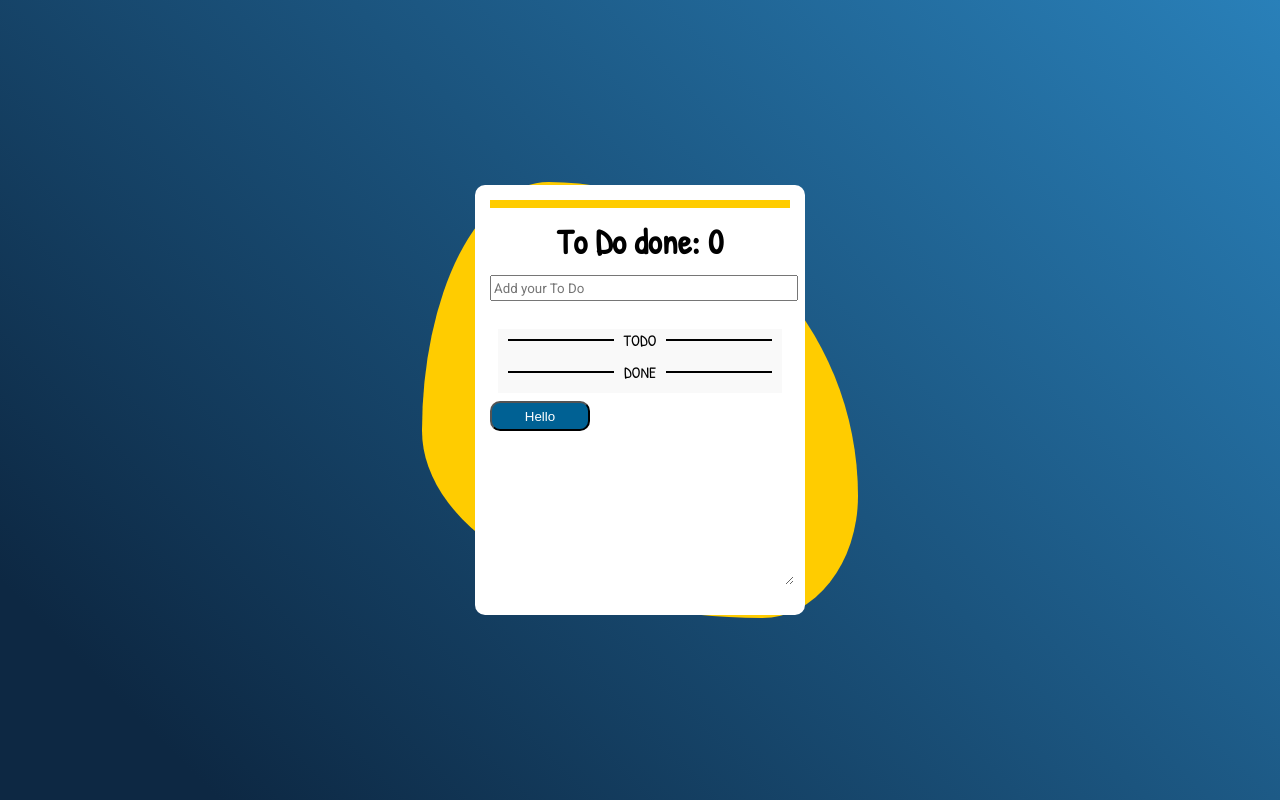
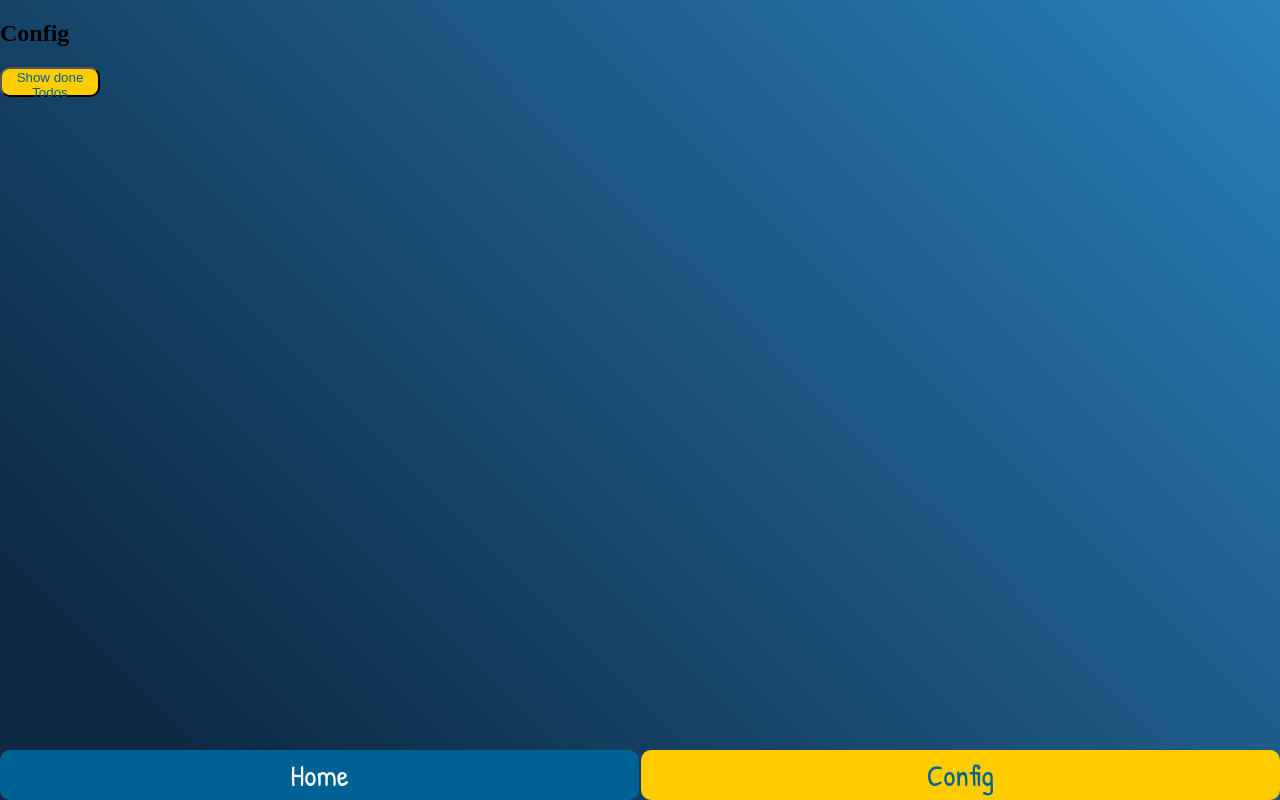
Before and after one commit to FranziHorst/to-do-list, a React (Create React App) app: page /config in a window 1280 px wide. Built offline with nearby package versions, Linux system fonts and the light colour scheme.

Commit message:
Router implement

```diff
--- a/package.json
+++ b/package.json
@@ -6,6 +6,7 @@
     "react": "^16.6.1",
     "react-dom": "^16.6.1",
     "react-keydown": "^1.9.7",
+    "react-router-dom": "^4.3.1",
     "react-scripts": "2.1.1",
     "styled-components": "^4.0.3",
     "uid": "0.0.2"
--- a/src/Components/App.js
+++ b/src/Components/App.js
@@ -1,166 +1,83 @@
+import { BrowserRouter as Router, Route, NavLink } from 'react-router-dom'
+import styled from 'styled-components'
 import React, { Component } from 'react'
-import uid from 'uid'
-import ToDoListItem from './ToDoListItem'
-import Input from './Input'
-import Counter from './Counter'
-import Seperator from './Seperator'
-import ToggleButton from './ToggleButton'
-import ProgressBar from './ProgressBar'
-import TextArea from './TextArea'
-import styled from 'styled-components'
 
-console.clear()
+import Home from './Home'
+import Config from './Config'
 
-const Layout = styled.div`
-  box-sizing: border-box;
+const Grid = styled.div`
+  display: grid;
+  grid-template-rows: auto 50px;
   height: 100vh;
-  display: flex;
-  justify-content: center;
-  align-items: center;
   background: linear-gradient(45deg, #0d2843 155px, #2980b9);
+
+  nav {
+    display: grid;
+    grid-template-columns: 1fr 1fr;
+    grid-gap: 2px;
+  }
+
+  a {
+    display: flex;
+    justify-content: center;
+    align-items: center;
+    background: #006194;
+    color: #2980b9;
+    text-decoration: none;
+    border-radius: 10px;
+    font-size: 30px;
+    font-family: 'Patrick Hand', cursive;
+    color: white;
+
+    &.selected {
+      background: #ffcc00;
+      color: #006194;
+    }
+  }
 `
 
-const StyleEl = styled.div`
-  width: 436px;
-  position: relative;
-  height: 436px;
-  background: #ffcc00;
-  border-radius: 29% 71% 22% 78% / 57% 72% 28% 43%;
-`
-
-const Container = styled.main`
-  background: white;
-  width: 300px;
-  min-height: 50vh;
-  margin: auto;
-  border-radius: 10px;
-  padding: 15px;
-  position: absolute;
-`
-
-const ListContainer = styled.section`
-  background: #f9f9f9;
-  display: flex;
-  flex-direction: column;
-  margin: 0.5rem;
-`
-
-const Headline = styled.header`
-  text-align: center;
-`
-
-class App extends Component {
+export default class App extends Component {
   state = {
-    todos: this.load()
+    showDoneTodos: false
   }
 
-  addToDo = text => {
+  toggleShowDonetodos = () => {
     this.setState({
-      todos: [{ text, done: false, id: uid() }, ...this.state.todos]
+      showDoneTodos: !this.state.showDoneTodos
     })
   }
 
-  toggleDone = id => {
-    const { todos } = this.state
-    const index = todos.findIndex(todo => todo.id === id)
-    const newArray = [
-      ...todos.slice(0, index),
-      { ...todos[index], done: !todos[index].done },
-      ...todos.slice(index + 1)
-    ]
-    this.setState({
-      todos: newArray
-    })
-  }
+  render() {
+    return (
+      <Router>
+        <Grid>
+          <div>
+            <Route
+              exact
+              path="/"
+              render={() => <Home showDoneTodos={this.state.showDoneTodos} />}
+            />
 
-  deleteListItem = id => {
-    const { todos } = this.state
-    const index = todos.findIndex(todo => todo.id === id)
-    const newArray = [...todos.slice(0, index), ...todos.slice(index + 1)]
-    this.setState({
-      todos: newArray
-    })
-  }
-
-  counterToDo = () => {
-    return this.state.todos.filter(item => item.done).length
-  }
-
-  save() {
-    localStorage.setItem('todo-app--todos', JSON.stringify(this.state.todos))
-  }
-
-  load() {
-    try {
-      return JSON.parse(localStorage.getItem('todo-app--todos')) || []
-    } catch (err) {
-      return []
-    }
-  }
-
-  renderOpenTodos() {
-    return this.state.todos
-      .filter(todo => !todo.done)
-      .map(todo => (
-        <ToDoListItem
-          key={todo.id}
-          text={todo.text}
-          isDone={todo.done}
-          click={() => this.toggleDone(todo.id)}
-          deleteEl={() => this.deleteListItem(todo.id)}
-        />
-      ))
-  }
-
-  renderDoneTodos() {
-    return this.state.todos
-      .filter(todo => todo.done)
-      .map(todo => (
-        <ToDoListItem
-          key={todo.id}
-          text={todo.text}
-          isDone={todo.done}
-          click={() => this.toggleDone(todo.id)}
-          deleteEl={() => this.deleteListItem(todo.id)}
-        />
-      ))
-  }
-
-  determineProgress() {
-    const { todos } = this.state
-    const doneTodos = todos.filter(t => t.done)
-    return doneTodos.length / todos.length
-  }
-
-  render() {
-    this.save()
-    return (
-      <Layout>
-        <StyleEl />
-        <Container>
-          <ProgressBar percentage={this.determineProgress()} />
-          <Headline>
-            <Counter num={this.counterToDo()} />
-          </Headline>
-          <section>
-            <Input onEnter={this.addToDo} />
-          </section>
-          <ListContainer>
-            <Seperator text="TODO" />
-            {this.renderOpenTodos()}
-            <Seperator text="DONE" />
-            {this.renderDoneTodos()}
-          </ListContainer>
-          <ToggleButton
-            defaultText="Hello"
-            alternativeText="Goodbye"
-            onClick={() => console.log('click')}
-            isDefault={true}
-          />
-          <TextArea />
-        </Container>
-      </Layout>
+            <Route
+              path="/config"
+              render={() => (
+                <Config
+                  showDoneTodos={this.state.showDoneTodos}
+                  onToggle={this.toggleShowDonetodos}
+                />
+              )}
+            />
+          </div>
+          <nav>
+            <NavLink exact activeClassName="selected" to="/">
+              Home
+            </NavLink>
+            <NavLink activeClassName="selected" to="/config">
+              Config
+            </NavLink>
+          </nav>
+        </Grid>
+      </Router>
     )
   }
 }
-export default App
--- /dev/null
+++ b/src/Components/Config.js
@@ -0,0 +1,20 @@
+import React, { Component } from 'react'
+import ToggleButton from './ToggleButton'
+
+export default class Config extends Component {
+  render() {
+    const { showDoneTodos, onToggle } = this.props
+
+    return (
+      <section>
+        <h2> Config </h2>
+        <ToggleButton
+          defaultText="Hide done todos"
+          alternativeText="Show done Todos"
+          isDefault={showDoneTodos}
+          onClick={onToggle}
+        />
+      </section>
+    )
+  }
+}
--- /dev/null
+++ b/src/Components/Home.js
@@ -0,0 +1,165 @@
+import React, { Component } from 'react'
+import uid from 'uid'
+import ToDoListItem from './ToDoListItem'
+import Input from './Input'
+import Counter from './Counter'
+import Seperator from './Seperator'
+import ToggleButton from './ToggleButton'
+import ProgressBar from './ProgressBar'
+import TextArea from './TextArea'
+import styled from 'styled-components'
+
+console.clear()
+
+const Layout = styled.div`
+  box-sizing: border-box;
+  display: flex;
+  height: 100%;
+  justify-content: center;
+  align-items: center;
+  background: linear-gradient(45deg, #0d2843 155px, #2980b9);
+`
+
+const StyleEl = styled.div`
+  width: 436px;
+  position: relative;
+  height: 436px;
+  background: #ffcc00;
+  border-radius: 29% 71% 22% 78% / 57% 72% 28% 43%;
+`
+
+const Container = styled.main`
+  background: white;
+  width: 300px;
+  min-height: 50vh;
+  margin: auto;
+  border-radius: 10px;
+  padding: 15px;
+  position: absolute;
+`
+
+const ListContainer = styled.section`
+  background: #f9f9f9;
+  display: flex;
+  flex-direction: column;
+  margin: 0.5rem;
+`
+
+const Headline = styled.header`
+  text-align: center;
+`
+
+class Home extends Component {
+  state = {
+    todos: this.load()
+  }
+
+  addToDo = text => {
+    this.setState({
+      todos: [{ text, done: false, id: uid() }, ...this.state.todos]
+    })
+  }
+
+  toggleDone = id => {
+    const { todos } = this.state
+    const index = todos.findIndex(todo => todo.id === id)
+    const newArray = [
+      ...todos.slice(0, index),
+      { ...todos[index], done: !todos[index].done },
+      ...todos.slice(index + 1)
+    ]
+    this.setState({
+      todos: newArray
+    })
+  }
+
+  deleteListItem = id => {
+    const { todos } = this.state
+    const index = todos.findIndex(todo => todo.id === id)
+    const newArray = [...todos.slice(0, index), ...todos.slice(index + 1)]
+    this.setState({
+      todos: newArray
+    })
+  }
+
+  counterToDo = () => {
+    return this.state.todos.filter(item => item.done).length
+  }
+
+  save() {
+    localStorage.setItem('todo-app--todos', JSON.stringify(this.state.todos))
+  }
+
+  load() {
+    try {
+      return JSON.parse(localStorage.getItem('todo-app--todos')) || []
+    } catch (err) {
+      return []
+    }
+  }
+
+  renderOpenTodos() {
+    return this.state.todos
+      .filter(todo => !todo.done)
+      .map(todo => (
+        <ToDoListItem
+          key={todo.id}
+          text={todo.text}
+          isDone={todo.done}
+          click={() => this.toggleDone(todo.id)}
+          deleteEl={() => this.deleteListItem(todo.id)}
+        />
+      ))
+  }
+
+  renderDoneTodos() {
+    return (
+      <React.Fragment>
+        <Seperator text="DONE" />
+        {this.state.todos
+          .filter(todo => todo.done)
+          .map(todo => (
+            <ToDoListItem
+              key={todo.id}
+              text={todo.text}
+              isDone={todo.done}
+              click={() => this.toggleDone(todo.id)}
+              deleteEl={() => this.deleteListItem(todo.id)}
+            />
+          ))}
+      </React.Fragment>
+    )
+  }
+
+  determineProgress() {
+    const { todos } = this.state
+    const doneTodos = todos.filter(t => t.done)
+    return doneTodos.length / todos.length
+  }
+
+  render() {
+    this.save()
+    return (
+      <Layout>
+        <StyleEl />
+        <Container>
+          <ProgressBar percentage={this.determineProgress()} />
+          <Headline>
+            <Counter num={this.counterToDo()} />
+          </Headline>
+          <section>
+            <Input onEnter={this.addToDo} />
+          </section>
+          <ListContainer>
+            <Seperator text="TODO" />
+            {this.renderOpenTodos()}
+            {this.props.showDoneTodos && this.renderDoneTodos()}
+          </ListContainer>
+
+          <TextArea />
+        </Container>
+      </Layout>
+    )
+  }
+}
+export default Home
```
Also changed, not shown: 1 other file (tests, documents, lock files or other folders).
